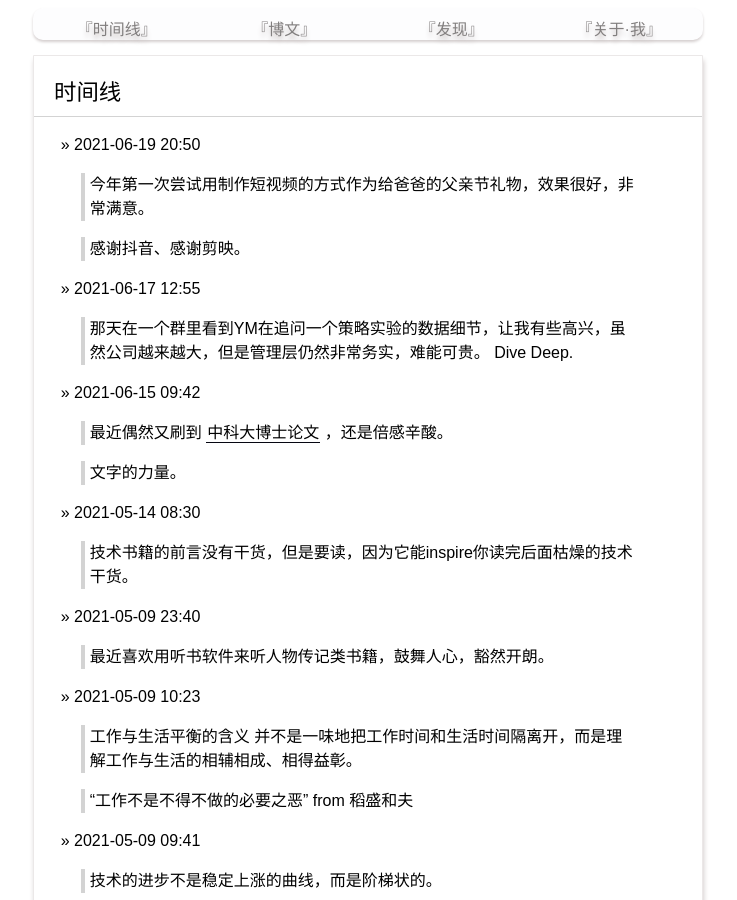
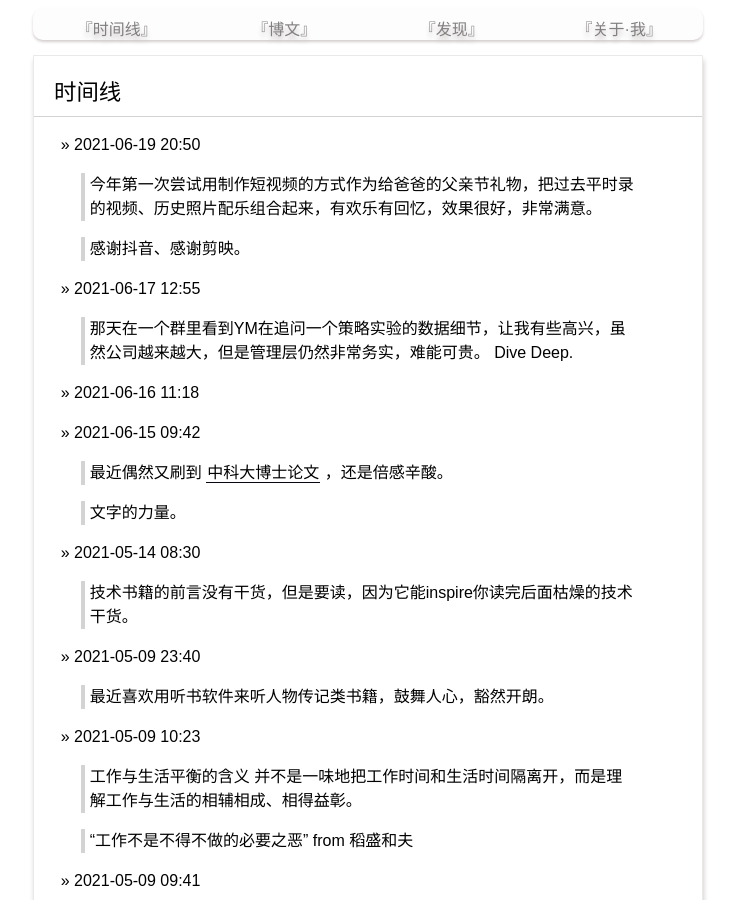
Before and after one commit to yanyiwu/blog, a Jekyll site: the page built from index.md, in a window 1280 px wide and 900 px high. Shown: the whole window, without its empty margins (272-1009 px from the left). Built offline with Jekyll 4.4.1, drawn with Linux system fonts in a browser that asks for light colours; Markdown is read by kramdown in place of the engine named in the settings; comment, search, counter and statistics services are not loaded.

Commit message:
Update index.md

```diff
--- a/index.md
+++ b/index.md
@@ -5,7 +5,7 @@ title: 时间线
 
 &raquo; 2021-06-19 20:50
 
-> 今年第一次尝试用制作短视频的方式作为给爸爸的父亲节礼物，效果很好，非常满意。
+> 今年第一次尝试用制作短视频的方式作为给爸爸的父亲节礼物，把过去平时录的视频、历史照片配乐组合起来，有欢乐有回忆，效果很好，非常满意。
 
 > 感谢抖音、感谢剪映。
 
@@ -13,6 +13,10 @@ title: 时间线
 
 > 那天在一个群里看到YM在追问一个策略实验的数据细节，让我有些高兴，虽然公司越来越大，但是管理层仍然非常务实，难能可贵。
 > Dive Deep.
+
+&raquo; 2021-06-16 11:18
+
+>
 
 &raquo; 2021-06-15 09:42
 
```
